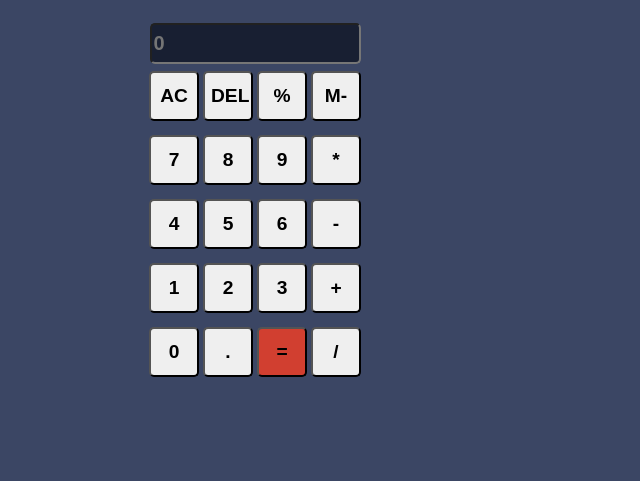
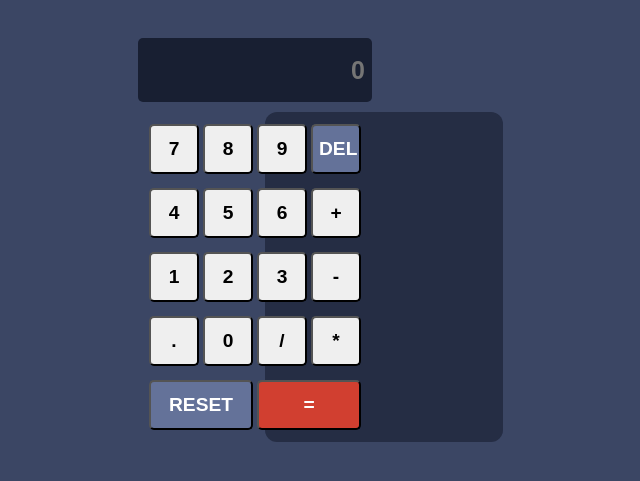
Before and after one commit to deepgarg157/Training_Assisgement_01, a plain HTML site: page Projects_On_JavaScript/09_Calculator/index.html in a window 1280 px wide. Shown: the part 75-556 px from the top of the page, without its empty margins (385-1025 px from the left). Drawn offline with Linux system fonts and the light colour scheme.

Commit message:
update solution of calculator

```diff
--- a/Projects_On_JavaScript/09_Calculator/app.js
+++ b/Projects_On_JavaScript/09_Calculator/app.js
@@ -8,7 +8,7 @@ Array.from(buttons).forEach((button) => {
       string = eval(string);
       inputs.value = string;
     }
-    else if (e.target.innerHTML == 'AC') {
+    else if (e.target.innerHTML == 'RESET') {
       string = ''
       inputs.value = string;
     }
--- a/Projects_On_JavaScript/09_Calculator/index.html
+++ b/Projects_On_JavaScript/09_Calculator/index.html
@@ -9,38 +9,39 @@
 <body>
     <div class="container">
         <h2 class="heading">Calculate Me!</h2>
+
         <div class="display">
             <input type="text" readonly placeholder="0">
         </div>
-        <div class="row-container">
-            <button class="btn">AC</button>
-            <button class="btn">DEL</button>
-            <button class="btn">%</button>
-            <button class="btn">M-</button>
-        </div>
+        <div class="cal-container"></div>
         <div class="row-container">
             <button class="btn">7</button>
             <button class="btn">8</button>
             <button class="btn">9</button>
-            <button class="btn">*</button>
+            <button class="btn delete-btn">DEL</button>
         </div>
         <div class="row-container">
             <button class="btn">4</button>
             <button class="btn">5</button>
             <button class="btn">6</button>
-            <button class="btn">-</button>
+            <button class="btn">+</button>
         </div>
         <div class="row-container">
             <button class="btn">1</button>
             <button class="btn">2</button>
             <button class="btn">3</button>
-            <button class="btn">+</button>
+            <button class="btn">-</button>
         </div>
         <div class="row-container">
+            <button class="btn">.</button>
             <button class="btn">0</button>
-            <button class="btn">.</button>
+            <button class="btn">/</button>
+            <button class="btn">*</button>
+        </div>
+        <div class="row-container">
+            <button class="btn reset-btn delete-btn">RESET</button>
             <button class="btn equal-btn">=</button>
-            <button class="btn">/</button>
+        </div>
         </div>
     </div>
 
--- a/Projects_On_JavaScript/09_Calculator/style.css
+++ b/Projects_On_JavaScript/09_Calculator/style.css
@@ -3,8 +3,8 @@
     flex-direction: column;
     align-items: center;
     justify-content: center;
-    /* background-color: rgb(209, 214, 212); */
-
+    width: 100%;
+    height: 100%;
 }
 
 .heading {
@@ -14,6 +14,7 @@
 .row-container {
     padding: 5px;
     margin: 2px;
+    position: relative;
 
 }
 
@@ -27,13 +28,17 @@
 }
 
 .display input {
-    width: 203px;
-    height: 35px;
+    width: 220px;
+    height: 50px;
     border-radius: 5px;
     background-color: #181F32;
     color: white;
-    font-size: 20px;
+    font-size: 25px;
     font-weight: bold;
+    border: none;
+    margin: 15px;
+    text-align: end;
+    padding: 7px;
 }
 
 body {
@@ -43,5 +48,26 @@ body {
 
 .equal-btn {
     background: #D13F30;
+    width: 104px;
+    color: white;
 
 }
+
+.reset-btn {
+    width: 104px;
+}
+
+.delete-btn {
+    background: #647299;
+    color: white;
+}
+
+.cal-container{
+    background: #252D44;
+    width: 238px;
+    height: 330px;
+    top: 187px;
+    left: 650px;
+    border-radius: 12px;
+    position: absolute;
+}
```
